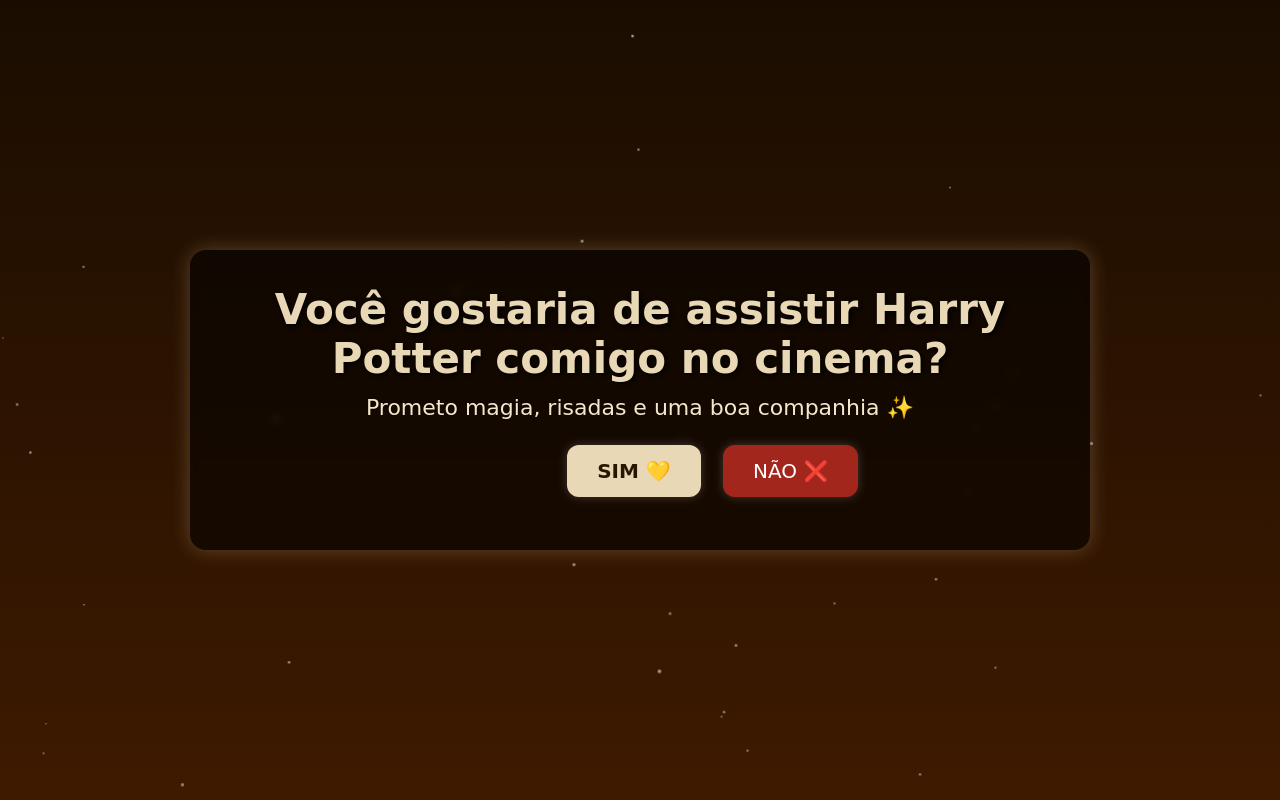
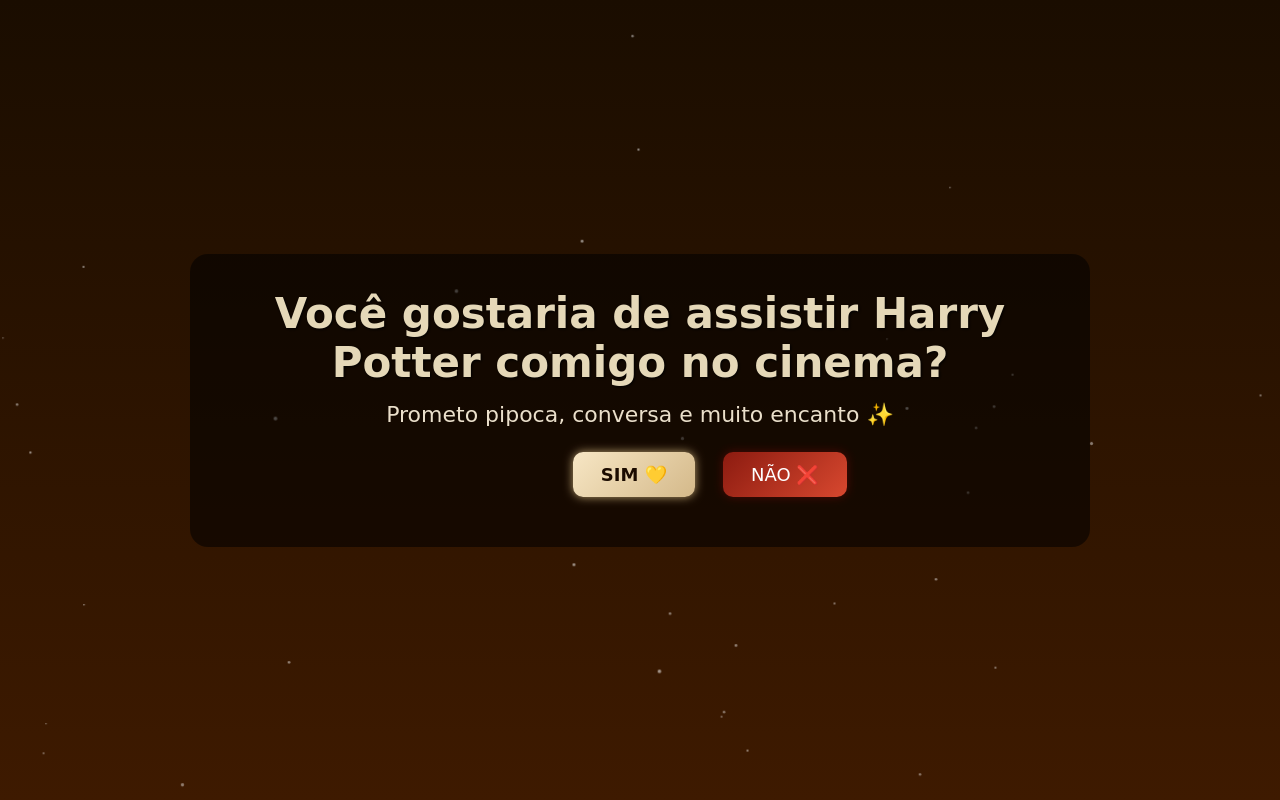
Before and after one commit to deboradayanece-lab/convite-date-hp, a plain HTML site: page index.html in a window 1280 px wide. Drawn offline with Linux system fonts and the light colour scheme; a web font is replaced by a local one.

Commit message:
Refactor HTML structure and styles for invitation
Updated the title and improved styles for readability and aesthetics. Modified button functionality and text for better user experience.

```diff
--- a/index.html
+++ b/index.html
@@ -3,9 +3,9 @@
 <head>
 <meta charset="UTF-8">
 <meta name="viewport" content="width=device-width, initial-scale=1.0">
-<title>Convite Mágico</title>
+<title>Convite Harry Potter</title>
 
-<!-- Fonte estilo "Railey" -->
+<!-- Fonte estilo Railey -->
 <link href="https://fonts.cdnfonts.com/css/railey" rel="stylesheet">
 
 <style>
@@ -13,103 +13,108 @@
 
 html, body {
   height:100%;
-  font-family: 'Railey', cursive;
   overflow:hidden;
   display:flex;
   justify-content:center;
   align-items:center;
+  font-family: 'Railey', cursive;
   background: linear-gradient(to bottom, #1a0d00, #3e1a00);
-  color:#e8d8b5; /* bege suave */
+  color:#e5d8b8; /* bege suave e legível */
 }
 
-/* Estrelas */
+/* Fundo de estrelas */
 .star {
   position:fixed;
   border-radius:50%;
   background:white;
-  opacity:0.7;
+  opacity:0.8;
   pointer-events:none;
   animation:floatStar linear infinite;
 }
 @keyframes floatStar {
   0% { transform: translateY(120vh) scale(0.5); opacity:0; }
-  20% { opacity:0.4; }
-  60% { opacity:0.7; }
+  10% { opacity:0.3; }
+  50% { opacity:0.6; }
   100% { transform: translateY(-120vh) scale(1); opacity:0; }
 }
 
-/* Card */
+/* Card central */
 .card {
   background: rgba(0,0,0,0.55);
   padding:35px;
-  border-radius:16px;
+  border-radius:18px;
   text-align:center;
-  width:min(900px,95%);
-  backdrop-filter: blur(4px);
-  box-shadow:0 0 20px rgba(255,221,160,0.25);
+  position:relative;
+  z-index:2;
+  width:min(900px,90%);
 }
 
+/* Título */
 h1 {
   font-size:42px;
-  margin-bottom:12px;
-  text-shadow:2px 2px 6px #000;
-  color:#e8d8b5;
+  margin-bottom:15px;
+  color:#e5d8b8;
+  text-shadow:1px 1px 3px #000;
 }
 
+/* Subtítulo */
 .subtitle {
   font-size:22px;
-  color:#f3e7cc;
+  color:#eadfca;
   margin-bottom:25px;
 }
 
 /* Botões */
 #buttons {
   position:relative;
-  height:70px;
-  margin-top:20px;
+  height:60px;
+  margin-top:10px;
 }
 
 button {
-  padding:14px 30px;
-  font-size:20px;
-  border-radius:12px;
+  padding:12px 28px;
+  font-size:18px;
+  border-radius:10px;
   border:none;
   cursor:pointer;
-  font-family:'Railey', cursive;
-  transition:0.15s;
-  box-shadow:0 0 10px rgba(255,255,255,0.2);
+  transition:.15s ease;
+  font-family: 'Railey', cursive;
 }
 
+/* Botão SIM */
 #yes {
-  background:#e8d8b5;
-  color:#2a1600;
+  background: linear-gradient(135deg,#f7e6c4,#d4b98a);
+  color:#1b0b00;
   font-weight:700;
   margin-right:12px;
+  box-shadow:0 0 10px #b79d6b;
 }
 
-#yes:hover {
-  transform:scale(1.07);
-  box-shadow:0 0 18px rgba(255,255,200,0.5);
-}
-
+/* Botão NÃO */
 #no {
-  background:#a3261c;
-  color:white;
+  background: linear-gradient(135deg,#8c1b10,#d8482f);
+  color:#fff;
   position:absolute;
   left:60%;
   top:0;
-  transition:left .2s, top .2s;
+  transition: left .25s, top .25s;
+  box-shadow:0 0 10px #4d0a06;
 }
 
 /* Resultado */
 #result {
   display:none;
-  margin-top:25px;
-  color:#f3e7cc;
+  margin-top:20px;
+  color:#eadfca;
 }
 
 #result h2 {
-  font-size:36px;
+  font-size:32px;
+  margin-bottom:10px;
+}
+
+#result p {
+  font-size:22px;
 }
 </style>
 </head>
@@ -117,7 +122,7 @@
 
 <!-- Estrelas -->
 <script>
-for(let i=0;i<45;i++){
+for(let i=0;i<50;i++){
   const star=document.createElement('div');
   star.className='star';
   star.style.width=(2+Math.random()*3)+'px';
@@ -131,21 +136,23 @@
 
 <div class="card">
 <h1>Você gostaria de assistir Harry Potter comigo no cinema?</h1>
-<div class="subtitle">Prometo magia, risadas e uma boa companhia ✨</div>
+<div class="subtitle">Prometo pipoca, conversa e muito encanto ✨</div>
 
 <div id="buttons">
-  <button id="yes" onclick="goWhats()">SIM 💛</button>
+  <button id="yes" onclick="sayYes()">SIM 💛</button>
   <button id="no">NÃO ❌</button>
 </div>
 
 <div id="result">
-  <h2>Abrindo WhatsApp...</h2>
+  <h2>EU SABIA QUE VOCÊ DIRIA SIM ✨💛</h2>
+  <p>Aperta no WhatsApp pra me chamar!</p>
 </div>
 </div>
 
 <script>
 const noBtn = document.getElementById('no');
 
+/* Função do botão fugir */
 function moveNoButton() {
   const padding = 20;
   const maxX = window.innerWidth - noBtn.offsetWidth - padding;
@@ -164,16 +171,17 @@
   moveNoButton();
 });
 
-
-function goWhats(){
+/* Botão SIM (abre WhatsApp) */
+function sayYes(){
   document.getElementById('buttons').style.display = 'none';
   document.getElementById('result').style.display = 'block';
 
-  const msg = encodeURIComponent(
-    "Aceito sim, assistir Harry Potter contigo! ✨\nQuais os horários das sessões?"
-  );
+  const msg = encodeURIComponent("Aceito sim, assistir Harry Potter contigo! ✨\nQuais os horários das sessões?");
+  const phone = "5585986928054";
 
-  window.location.href = "https://wa.me/5585986928054?text=" + msg;
+  setTimeout(() => {
+    window.location.href = `https://wa.me/${phone}?text=${msg}`;
+  }, 700);
 }
 </script>
 
```
